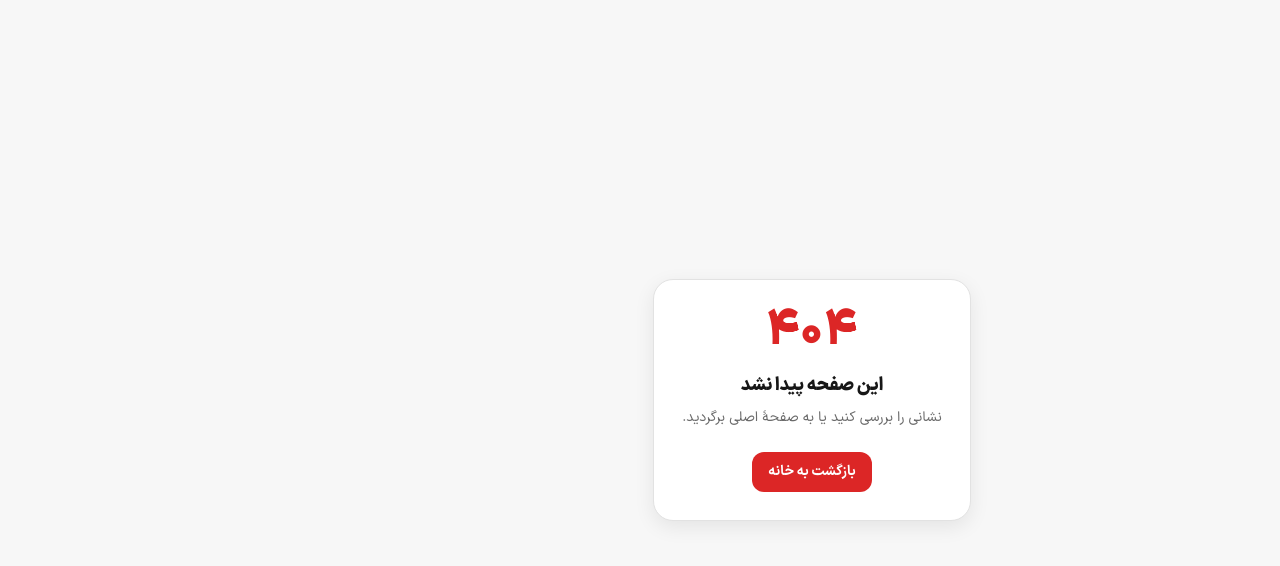
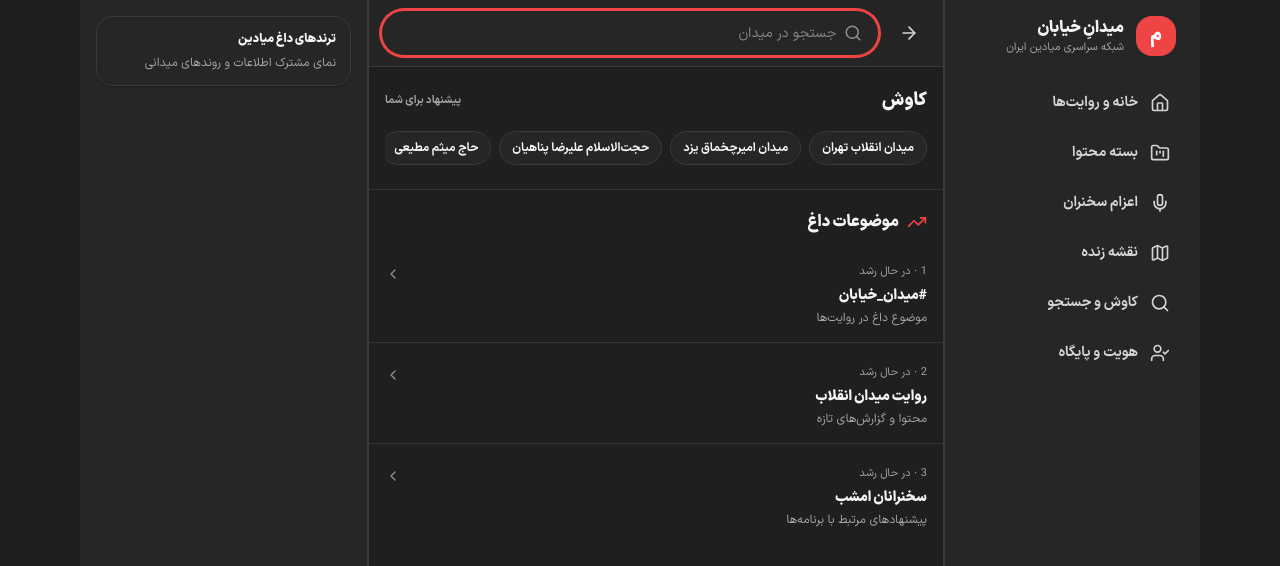
Before and after one commit to mohammad-mohammad-soltani/meydan, a Next.js app: page /explore in a window 1280 px wide. Before the commit this address had no page. Shown: the top 566 px of the page. Built offline with nearby package versions, Linux system fonts and the light colour scheme.

Commit message:
feat: add explore route

```diff
--- /dev/null
+++ b/app/(app)/explore/page.tsx
@@ -0,0 +1,5 @@
+import { ExploreView } from "@/features/explore/components/ExploreView";
+
+export default function ExplorePage() {
+  return <ExploreView />;
+}
```
